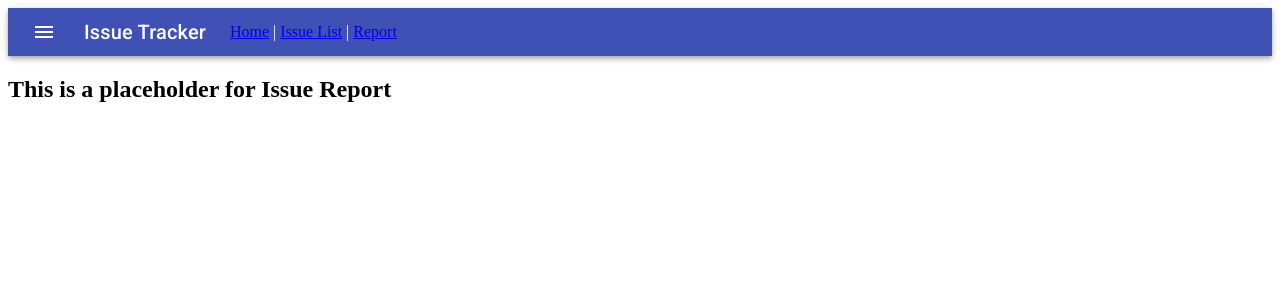
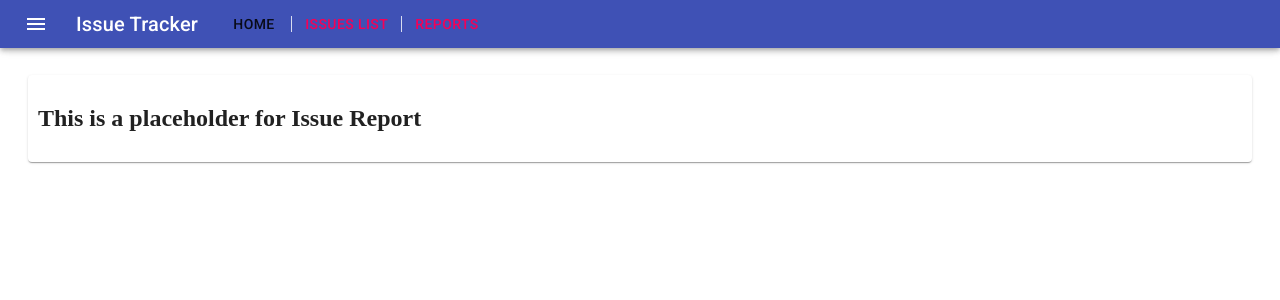
Before and after one commit to petelc/Issue-Tracker, a React app in the folder ui/: page /#/report in a window 1280 px wide. Shown: the top 300 px of the page. Built offline with nearby package versions, Linux system fonts and the light colour scheme.

Commit message:
Added more Material UI elements and added Edit Issue.

```diff
--- a/ui/package.json
+++ b/ui/package.json
@@ -34,7 +34,7 @@
     "prop-types": "^15.7.2",
     "react": "^16.13.1",
     "react-dom": "^16.13.1",
-    "react-router-dom": "^4.3.1",
+    "react-router-dom": "^5.2.0",
     "whatwg-fetch": "^3.2.0"
   },
   "devDependencies": {
--- a/ui/public/style.css
+++ b/ui/public/style.css
@@ -17,3 +17,10 @@ table.bordered-table {
   margin-left: 1em;
   margin-right: 1em;
 }
+
+.adj {
+  margin-top: 75px;
+}
+.colorInherit {
+  color: white;
+}
--- a/ui/src/Contents.jsx
+++ b/ui/src/Contents.jsx
@@ -4,6 +4,7 @@ import { Switch, Route, Redirect } from 'react-router-dom';
 
 import IssueList from './IssueList.jsx';
 import IssueReport from './IssueReport.jsx';
+import IssueEdit from './IssueEdit.jsx';
 
 const NotFound = () => <h1>Page Not Found</h1>;
 
@@ -12,6 +13,7 @@ export default function Contents() {
         <Switch>
             <Redirect exact from="/" to="/issues"/>
             <Route path="/issues" component={IssueList}/>
+            <Route path="/edit/:id" component={IssueEdit} />
             <Route path="/report" component={IssueReport}/>
             <Route component={NotFound}/>
         </Switch>
--- /dev/null
+++ b/ui/src/IssueEdit.jsx
@@ -0,0 +1,26 @@
+/* eslint-disable linebreak-style */
+/* eslint-disable react/prop-types */
+import React from 'react';
+import { makeStyles } from '@material-ui/core/styles';
+import Paper from '@material-ui/core/Paper';
+
+const useStyles = makeStyles({
+  root: {
+    margin: 20,
+    padding: 10,
+  },
+});
+
+export default function IssueEdit({ match }) {
+  const classes = useStyles();
+  const { id } = match.params;
+  return (
+    <React.Fragment>
+        <Paper className={classes.root}>
+            <div>
+                <h2>{`This is a place holder for editing issue ${id}`}</h2>
+            </div>
+        </Paper>
+    </React.Fragment>
+  );
+}
--- a/ui/src/IssueList.jsx
+++ b/ui/src/IssueList.jsx
@@ -19,11 +19,12 @@ import graphQLFetch from './graphQLFetch';
 const styles = {
   root: {
     margin: 20,
-    padding: 20,
+    padding: 10,
   },
 };
 
-export default withStyles(styles)(class IssueList extends React.Component {
+export default withStyles(styles)(
+  class IssueList extends React.Component {
     constructor() {
       super();
       this.state = { issues: [] };
@@ -66,19 +67,20 @@ export default withStyles(styles)(class IssueList extends React.Component {
       const { classes } = this.props;
       return (
         <React.Fragment>
-            <CssBaseLine/>
+          <CssBaseLine />
           <div>
-              <Paper className={ classes.root }>
+            <Paper className={classes.root}>
               <h1>Issue Tracker</h1>
-                <hr/>
+              <hr />
               <IssueFilter />
               <hr />
-                <IssueTable issues = { issues } />
+              <IssueTable issues={issues} />
               <hr />
-                <IssueAdd createIssue = { this.createIssue } />
+              <IssueAdd createIssue={this.createIssue} />
             </Paper>
           </div>
         </React.Fragment>
       );
     }
-});
+  },
+);
--- a/ui/src/IssueReport.jsx
+++ b/ui/src/IssueReport.jsx
@@ -1,10 +1,42 @@
+/* eslint-disable linebreak-style */
+/* eslint-disable react/prop-types */
+/* eslint-disable linebreak-style */
+/* eslint-disable class-methods-use-this */
+/* eslint-disable linebreak-style */
+/* eslint-disable no-undef */
 /* eslint-disable linebreak-style */
 import React from 'react';
+import { withStyles } from '@material-ui/core/styles';
+import Paper from '@material-ui/core/Paper';
 
-export default function IssueReport() {
+const styles = {
+  root: {
+    margin: 20,
+    padding: 10,
+  },
+};
+
+// TO DO: I need to change the way Material UI Styles are brought in
+// Look at other components for guidance
+export default withStyles(styles)(
+  class IssueReport extends React.Component {
+    constructor() {
+      super();
+      this.state = { issues: [] };
+    }
+
+    render() {
+      const { classes } = this.props;
       return (
+          <React.Fragment>
+              <Paper className={classes.root}>
                     <div>
                         <h2>This is a placeholder for Issue Report</h2>
                     </div>
+                </Paper>
+          </React.Fragment>
+
       );
     }
+  },
+);
--- a/ui/src/IssueTable.jsx
+++ b/ui/src/IssueTable.jsx
@@ -10,6 +10,8 @@ import TableContainer from '@material-ui/core/TableContainer';
 import TableHead from '@material-ui/core/TableHead';
 import TableRow from '@material-ui/core/TableRow';
 import Paper from '@material-ui/core/Paper';
+import { Link } from 'react-router-dom';
+import Button from '@material-ui/core/Button';
 
 const StyledTableCell = withStyles((theme) => ({
   head: {
@@ -39,6 +41,13 @@ function IssueRow({ issue }) {
         <StyledTableCell align="center">{issue.effort}</StyledTableCell>
         <StyledTableCell align="center">{issue.due ? issue.due : ' '}</StyledTableCell>
         <StyledTableCell align="center">{issue.title}</StyledTableCell>
+        <StyledTableCell align="center">
+          <Link to={`/edit/${issue.id}`}>
+              <Button variant="contained" color="primary">
+                  Edit
+              </Button>
+          </Link>
+        </StyledTableCell>
       </StyledTableRow >
   );
 }
@@ -66,6 +75,7 @@ export default function IssueTable({ issues }) {
             <StyledTableCell align="center">Effort</StyledTableCell>
             <StyledTableCell align="center">Due Date</StyledTableCell>
             <StyledTableCell align="center">Title</StyledTableCell>
+            <StyledTableCell align="center">Action</StyledTableCell>
           </TableRow>
         </TableHead>
         <TableBody>{issueRows}</TableBody>
--- a/ui/src/Page.jsx
+++ b/ui/src/Page.jsx
@@ -10,6 +10,9 @@ import IconButton from '@material-ui/core/IconButton';
 import MenuIcon from '@material-ui/icons/Menu';
 import Menu from '@material-ui/core/Menu';
 import MenuItem from '@material-ui/core/MenuItem';
+import { Link } from 'react-router-dom';
+import Button from '@material-ui/core/Button';
+// import '../public/style.css';
 
 import Contents from './Contents.jsx';
 
@@ -57,7 +60,7 @@ function NavBar() {
 
   return (
     <div className={classes.root}>
-      <AppBar position="static">
+      <AppBar>
         <Toolbar variant="dense">
           <IconButton
             edge="start"
@@ -76,9 +79,27 @@ function NavBar() {
             open={Boolean(anchorEl)}
             onClose={handleClose}
           >
-            <MenuItem onClick={handleClose}><a href="/">Home</a></MenuItem>
-            <MenuItem onClick={handleClose}><a href="/#/issues">Issue List</a></MenuItem>
-            <MenuItem onClick={handleClose}><a href="/#/report">Report</a></MenuItem>
+            <MenuItem onClick={handleClose}>
+                <Link to="/">
+                    <Button>
+                        Home
+                    </Button>
+                </Link>
+            </MenuItem>
+            <MenuItem onClick={handleClose}>
+            <Link to="/#/issues">
+                    <Button color="secondary">
+                        Issues List
+                    </Button>
+                </Link>
+            </MenuItem>
+            <MenuItem onClick={handleClose}>
+                <Link to="/report">
+                    <Button color="primary">
+                        Reports
+                    </Button>
+                </Link>
+            </MenuItem>
           </Menu>
           <Typography className = {classes.title } variant="h6" color="inherit">
             Issue Tracker
@@ -86,11 +107,23 @@ function NavBar() {
           <div className={classes.root}>
             <div className={classes.sectionDesktop}>
                 <nav>
-                    <a href="/">Home</a>
+                    <Link to="/">
+                        <Button variant="text" color="contrastText">
+                            Home
+                        </Button>
+                    </Link>
                     {' | '}
-                    <a href="/#/issues">Issue List</a>
+                    <Link to="/#/issues">
+                        <Button color="secondary">
+                            Issues List
+                        </Button>
+                    </Link>
                     {' | '}
-                    <a href="/#/report">Report</a>
+                    <Link to="/report">
+                        <Button color="secondary">
+                            Reports
+                        </Button>
+                    </Link>
                 </nav>
             </div>
           </div>
@@ -102,7 +135,7 @@ function NavBar() {
 
 export default function Page() {
   return (
-        <div>
+        <div className="adj">
             <NavBar/>
             <Contents />
         </div>
```
Also changed, not shown: 1 other file (tests, documents, lock files or other folders). Lines whose indentation alone changed are shown as unchanged.
